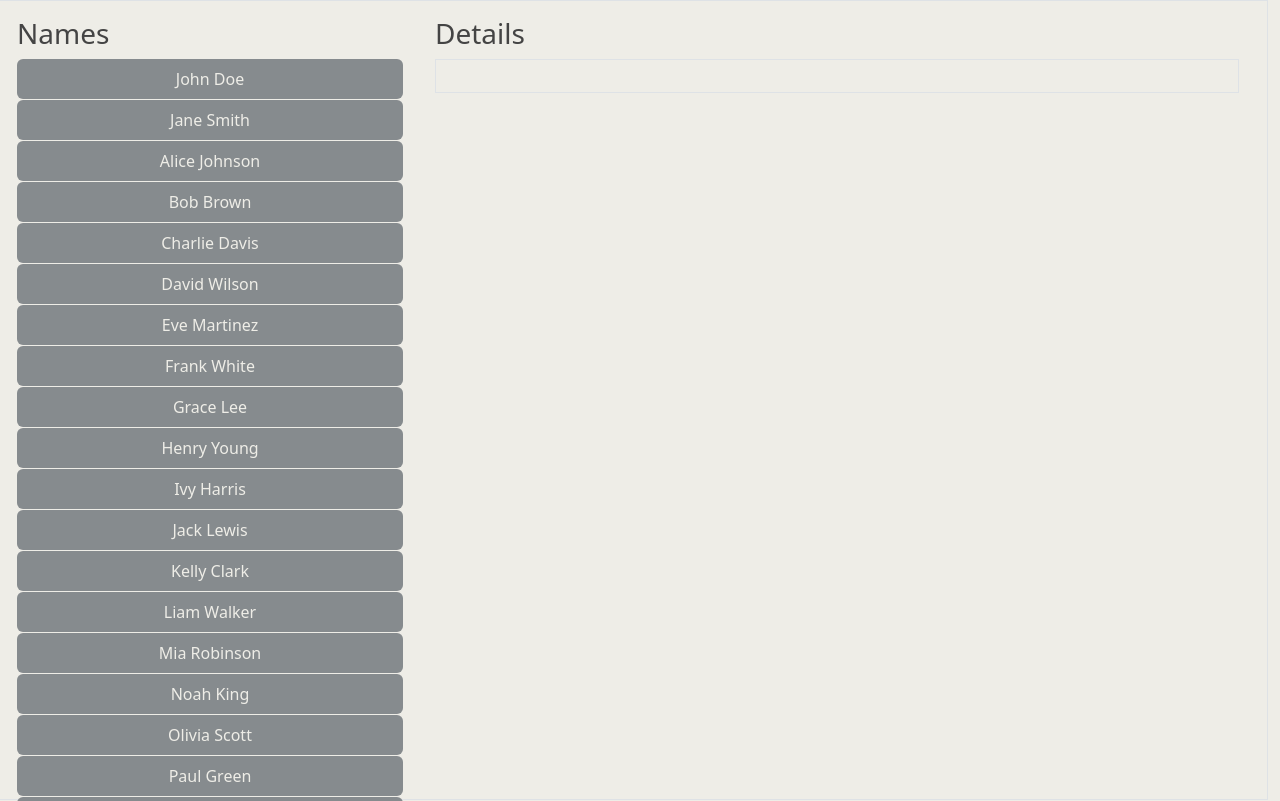
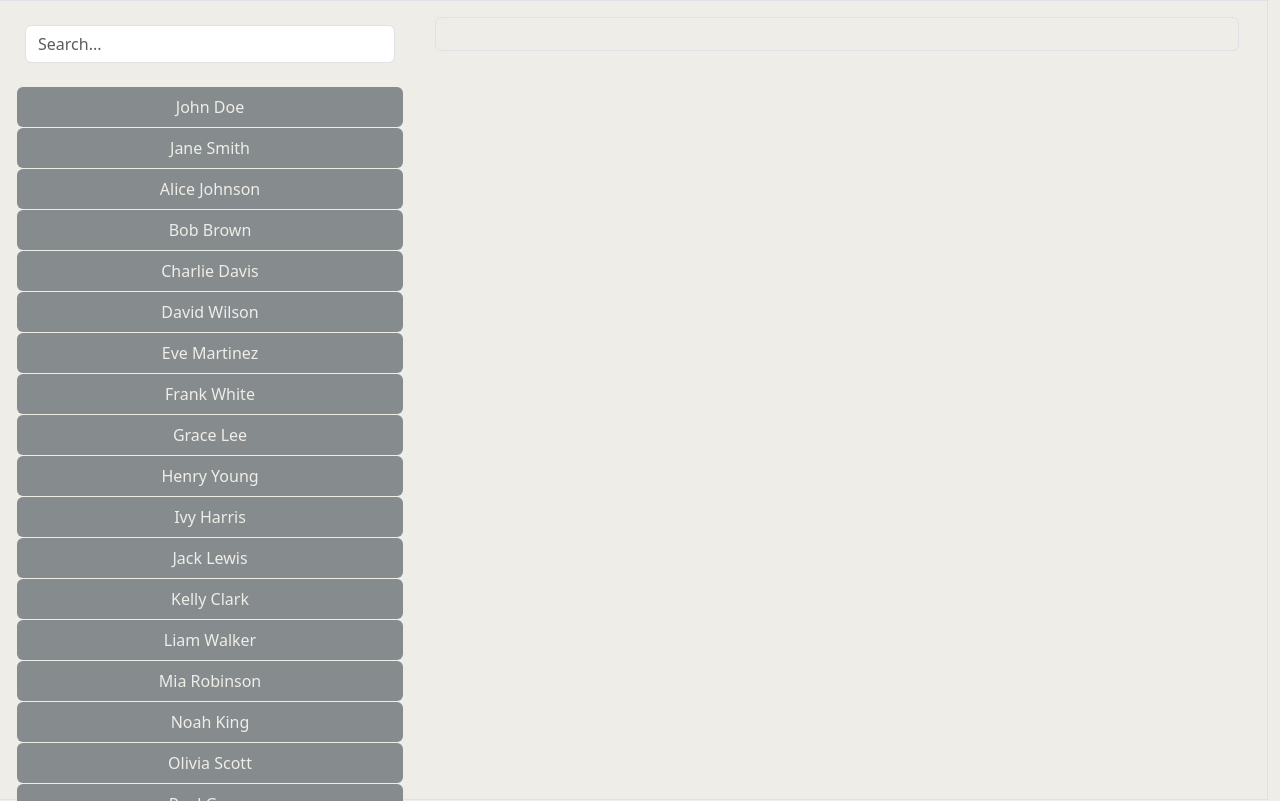
Before and after one commit to debanshup/Address-Book, a React (Create React App) app: page / in a window 1280 px wide. Built offline with nearby package versions, Linux system fonts and the light colour scheme.

Commit message:
modified:   public/index.html 	modified:   src/component/Details.js 	modified:   src/component/Layout.js 	modified:   src/utils/renderContacts.js

```diff
--- a/public/index.html
+++ b/public/index.html
@@ -10,6 +10,7 @@
       content="Web site created using create-react-app"
     />
     <link rel="apple-touch-icon" href="%PUBLIC_URL%/logo192.png" />
+    <link rel="stylesheet" href="https://cdn.jsdelivr.net/npm/bootstrap-icons/font/bootstrap-icons.css">
     <link rel="stylesheet" href="https://cdn.jsdelivr.net/npm/bootstrap@5.3.1/dist/css/bootstrap.min.css" integrity="sha256-2TnSHycBDAm2wpZmgdi0z81kykGPJAkiUY+Wf97RbvY=" crossorigin="anonymous">
     <!--
       manifest.json provides metadata used when your web app is installed on a
--- a/src/component/Details.js
+++ b/src/component/Details.js
@@ -9,6 +9,14 @@ const Details = () => {
     if (contact !== null) {
         return (
             <div className='container-fluid row'>
+                <div className="col-12 d-flex justify-content-end mb-3">
+                    <button className="btn btn-primary me-2">
+                        <i className='bi bi-pencil'></i>
+                    </button>
+                    <button className="btn btn-danger">
+                        <i className='bi bi-trash'></i>
+                    </button>
+                </div>
                 <div className="col-12 col-md-5 mb-3 mb-md-0">
                     <img src={contact.img} alt="contact_img" className="img-fluid rounded" />
                 </div>
--- a/src/component/Layout.js
+++ b/src/component/Layout.js
@@ -1,19 +1,107 @@
-import React from 'react'
-import { Outlet } from 'react-router-dom'
+import React, { useEffect, useRef, useState } from 'react'
+import { Outlet, useSearchParams } from 'react-router-dom'
 import { renderContactName } from '../utils/renderContacts'
+import { matchedContact } from '../utils/renderContacts'
 
 const Layout = () => {
+  const dropdownRef = useRef(null)
+  const searchbarRef = useRef(null)
+  const detailsRef = useRef(null)
+  const [contact, setContact] = useState(null)
+  const [dropdownVisible, setdropdownVisible] = useState(false)
+  const [searchTerm, setsearchTerm] = useState('')
+  const [searchParam, setSearchParam] = useSearchParams();
+  const searchedContactName = searchParam.get('name') // returns current value of query
+
+  const handleSearchChange = (e) => {
+    setContact(null)
+    const name = e.target.value // should be exactly same with key of searchParam.get
+    setSearchParam({ name }) // sets  searched param
+    setsearchTerm(name)
+    setdropdownVisible(true)  // show dropdown
+  }
+
+  const handleSearchClick = () => {
+    setdropdownVisible(true)
+  }
+
+  const handleOutsideClick = (e) => {
+    if (dropdownRef.current
+      && !dropdownRef.current.contains(e.target)
+      && !searchbarRef.current.contains(e.target)) {
+      setdropdownVisible(false)
+    }
+  }
+
+  useEffect(() => {
+    document.addEventListener('mousedown', handleOutsideClick)
+
+    return () => {
+      document.removeEventListener('mousedown', handleOutsideClick)
+
+    }
+  }, [])
+
+
+
+  useEffect(() => {
+    if (searchedContactName) {
+      const contact = matchedContact(searchedContactName)
+      setContact(contact)
+    } else {
+      setContact(null)
+    }
+
+  }, [searchedContactName])
+
+
   return (
     <div className="container-fluid row border" style={{ height: '100vh' }}>
       <div className="col-4 border-right p-3 overflow-auto" style={{ maxHeight: '100vh' }}>
-        <h3>Names</h3>
+        <div className='d-flex align-items-center mb-3'>
+
+          {/* search  */}
+          <input
+            ref={searchbarRef}
+            type="text"
+            value={searchTerm}
+            onChange={handleSearchChange}
+            onClick={
+              () => {
+                handleSearchClick()
+              }
+            }
+            placeholder="Search..."
+            className="form-control m-2"
+          />
+
+          {/* Dropdown Menu */}
+          {/* <div className="dropdown-menu show list-group mt-5 rounded-0" ref={dropdownRef} style={{ zIndex: 1050 }}>
+            <p>hi</p>
+            <p>hello</p>
+            <p>hello</p>
+          </div> */}
+          {dropdownVisible && (
+            <div className="dropdown-menu show list-group rounded-0" ref={dropdownRef} style={{ zIndex: 1050, marginTop: '100px' }}>
+              {contact ? (
+                <li className='list-group-item'>
+                  {contact.name}
+                </li>
+              ) : searchedContactName && (
+                <p>no contact found</p>
+              )}
+            </div>
+          )}
+        </div>
         <ul className="list-group rounded-0">
           {renderContactName()}
         </ul>
       </div>
-      <div className="col-8 p-3 overflow-auto" style={{ maxHeight: '100vh' }}>
-        <h3>Details</h3>
-        <div className="container border mb-4 p-3">
+      <div className="col-8 p-3 overflow-auto" ref={detailsRef} style={{ maxHeight: '100vh' }}>
+        <div>
+          {/* <h3>Details</h3> */}
+        </div>
+        <div className="container border rounded mb-4 p-3">
           <Outlet />
         </div>
       </div>
--- a/src/utils/renderContacts.js
+++ b/src/utils/renderContacts.js
@@ -3,15 +3,17 @@ import { Link } from 'react-router-dom'
 import './styles/style.css'
 const renderContactName = () => {
     return contacts.map(
-        contact => (
+        contact => {
+
+            return (
             <Link
-                key={contact.name}
+                key={contact.img}
                 to={contact.name}
                 className="list-group-item border-0 rounded br margin ta color " >
                 {contact.name}
             </Link>
 
-        )
+        )}
     )
 }
 const getContactDetails = (n) => {
@@ -27,4 +29,7 @@ const getContactDetails = (n) => {
 
     throw new Error('Contact not found');
 }
-export { renderContactName, getContactDetails }
+const matchedContact = (name) => {
+    return contacts.find(contact => contact.name.toLowerCase === name.toLowerCase)
+}
+export { renderContactName, getContactDetails, matchedContact }
```
